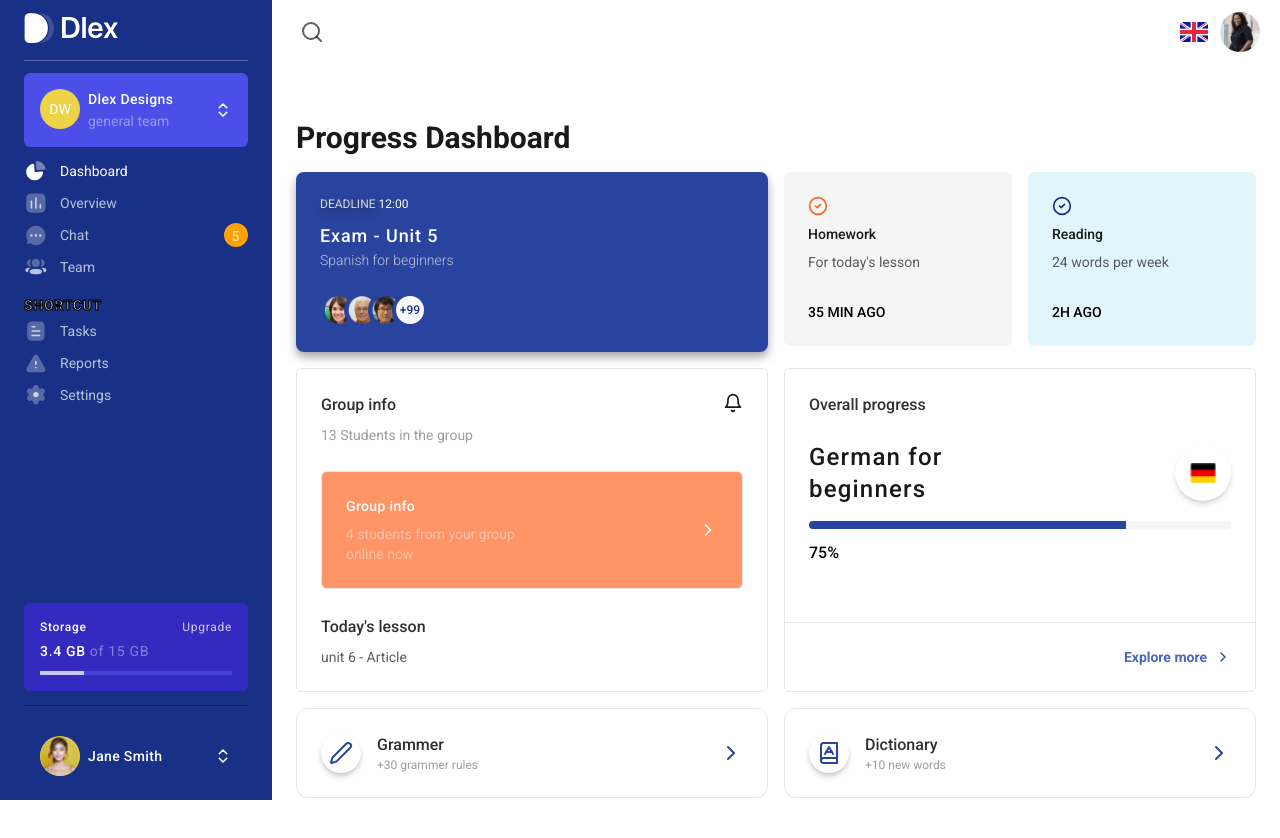
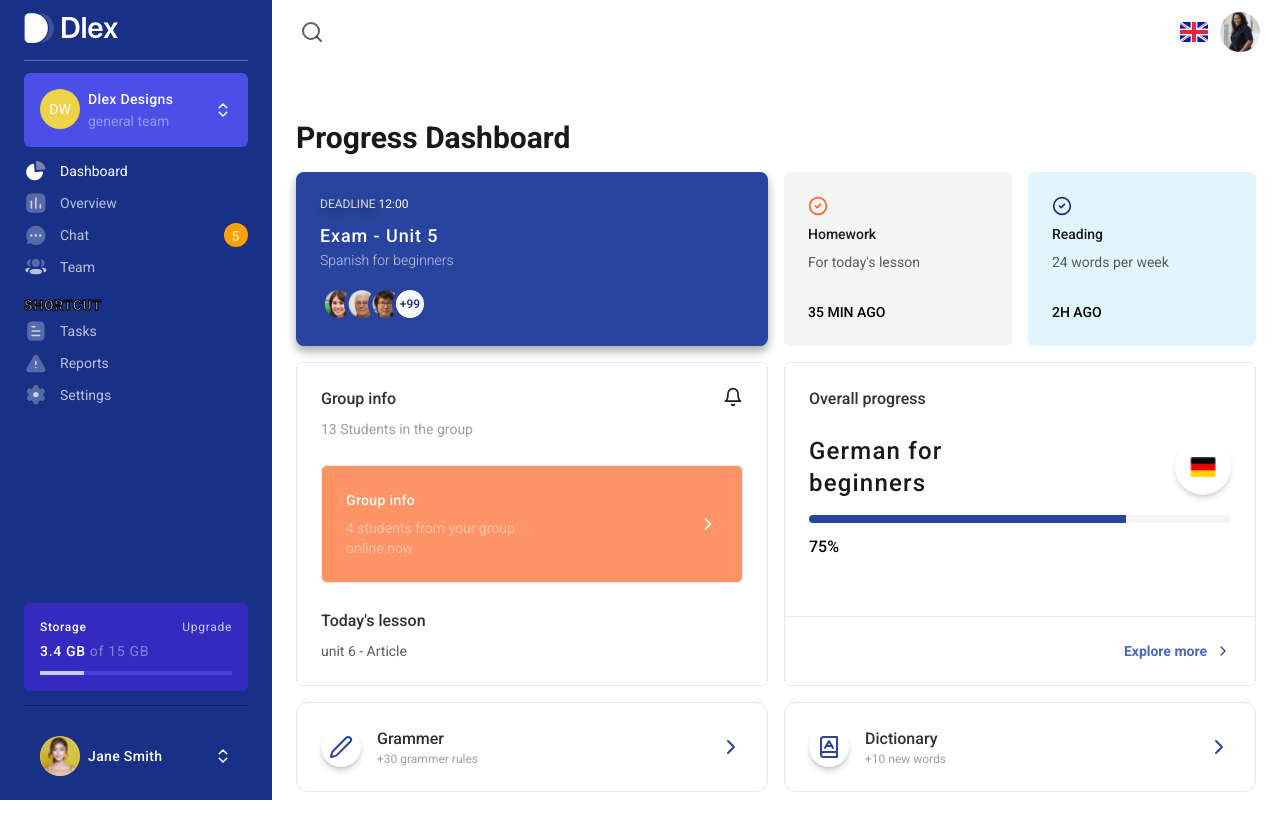
Before and after one commit to memoye/gp-test, a React (Vite) app: page / in a window 1280 px wide. Built offline with nearby package versions, Linux system fonts and the light colour scheme; sample sign-in values are in the browser's storage.

Commit message:
fix: small cards

```diff
--- a/src/components/cards/course-assignment.tsx
+++ b/src/components/cards/course-assignment.tsx
@@ -17,7 +17,7 @@ export default function CourseAssignment() {
       </div>
 
       <div className="">
-        <ul className="mt-4 flex -space-x-3 [&>li]:box-content [&>li]:size-7 [&>li]:rounded-full [&>li]:border-4 [&>li]:border-card">
+        <ul className="mt-1.5 flex -space-x-3 [&>li]:box-content [&>li]:size-7 [&>li]:rounded-full [&>li]:border-4 [&>li]:border-card">
           {students.map((avi, idx) => (
             <li
               key={idx}
--- a/src/pages/Dashboard.tsx
+++ b/src/pages/Dashboard.tsx
@@ -24,7 +24,7 @@ const Dashboard = () => {
           <div className="col-span-2">
             <CourseAssignment />
           </div>
-          <div className="_max-xs:col-span-2 min-w-max">
+          <div className="_max-xs:col-span-2 h-full">
             <TodoItemCard
               color="red"
               title="Homework"
@@ -34,7 +34,7 @@ const Dashboard = () => {
             />
           </div>
 
-          <div className="_max-xs:col-span-2 min-w-max">
+          <div className="_max-xs:col-span-2 h-full">
             <TodoItemCard
               color="blue"
               title="Reading"
```
